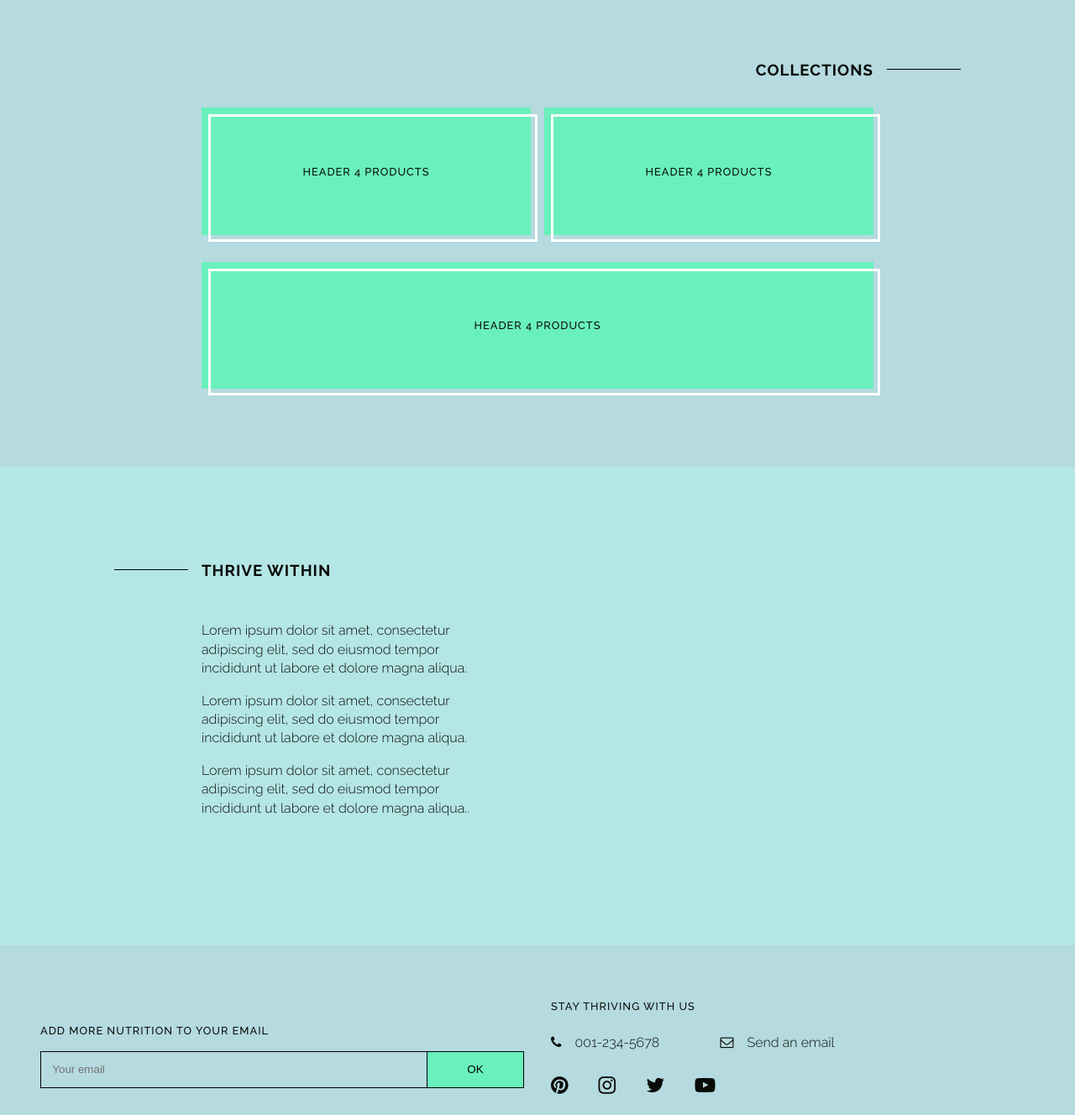
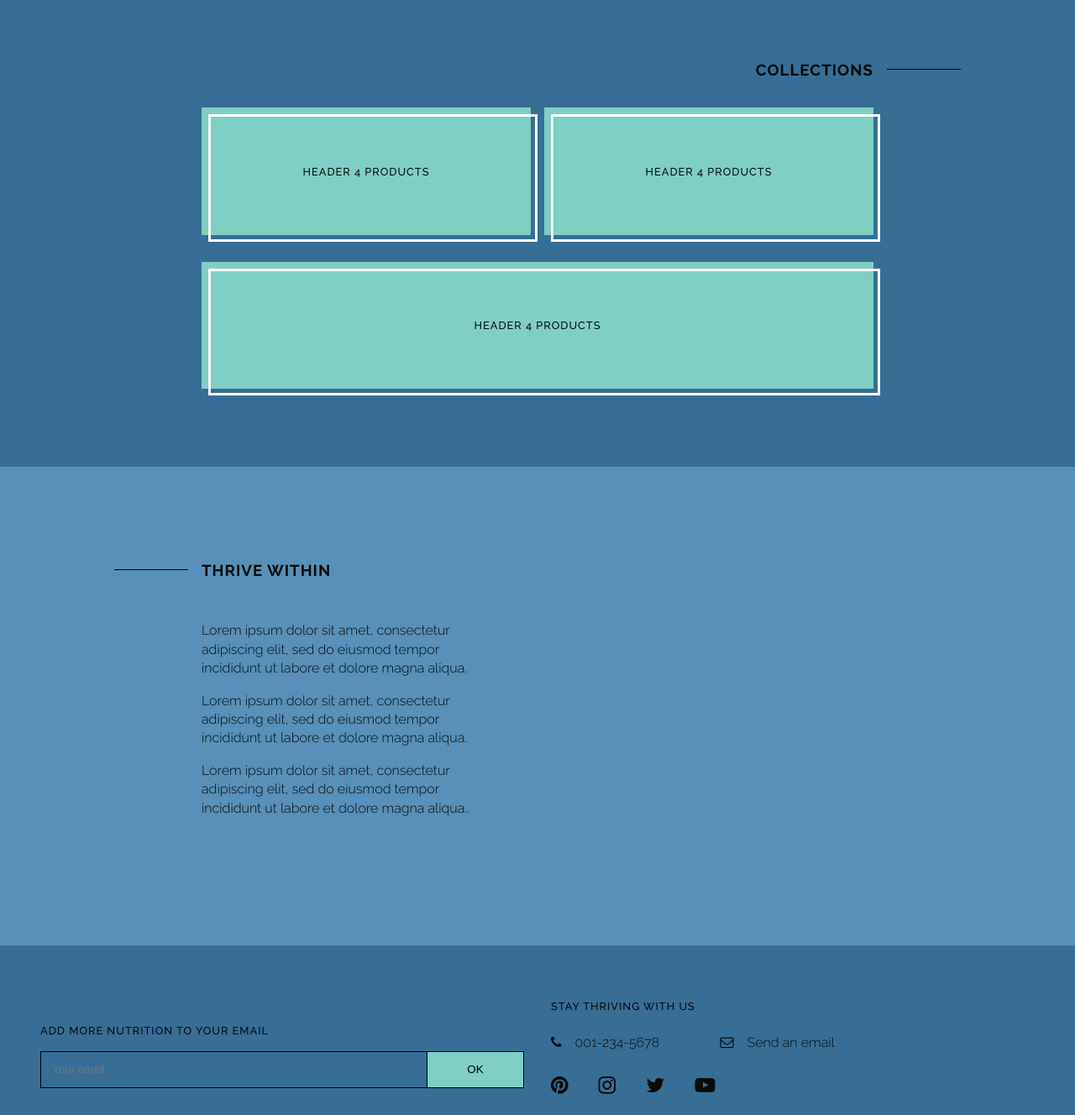
Before and after one commit to Vibecade/Thrive-Within, a plain HTML site: page index.html in a window 1280 px wide. Shown: the part 1300-2628 px from the top of the page at 84% size. Drawn offline with Linux system fonts and the light colour scheme; placeholder pictures from the web are drawn by us.

Commit message:
Update Style.css

```diff
--- a/Style.css
+++ b/Style.css
@@ -9,7 +9,7 @@ body{
   margin:  0;
   font-family: 'Raleway', sans-serif;
   font-weight: 300;
-  background-color: #b5dadf;
+  background-color: #376e96;
 }
 h1{
   font-size: 1.7em;
@@ -85,7 +85,7 @@ header{
 header:before{
   content: "";
   position: absolute;
-  background-color: #6decc2;
+  background-color: #7fcfc4;
   width: 100%;
   height: 68%;
   z-index: -1;
@@ -168,7 +168,7 @@ a.nav-link:focus{
 	display: flex;
 	height: 100vh;
 	align-items: center;
-	background: #b5e6e6 url("https://placehold.co/600x400") no-repeat right bottom;
+	background: #5790b8 url("https://placehold.co/600x400") no-repeat right bottom;
 }
 .hero-img img{
   display: none;
@@ -197,7 +197,7 @@ a.nav-link:focus{
   display: block;
   position: relative;
   padding: 1.3em;
-  background-color: #6af0bc;
+  background-color: #7fcfc4;
   text-align: center;
   margin-bottom: 2em;
 }
@@ -223,7 +223,7 @@ a.nav-link:focus{
 
 /* About Section */
 #about{
-  background-color: #b5e6e6;
+  background-color: #5790b8;
 }
 section#about{
   padding-bottom: 5.8em;
@@ -273,7 +273,7 @@ form input:last-child{
   flex: 1 0 20%;
   border-left: 0;
   cursor: pointer;
-  background-color: #6af0bc;
+  background-color: #7fcfc4;
   transition: all .25s ease;
 }
 #submit:hover {
```
